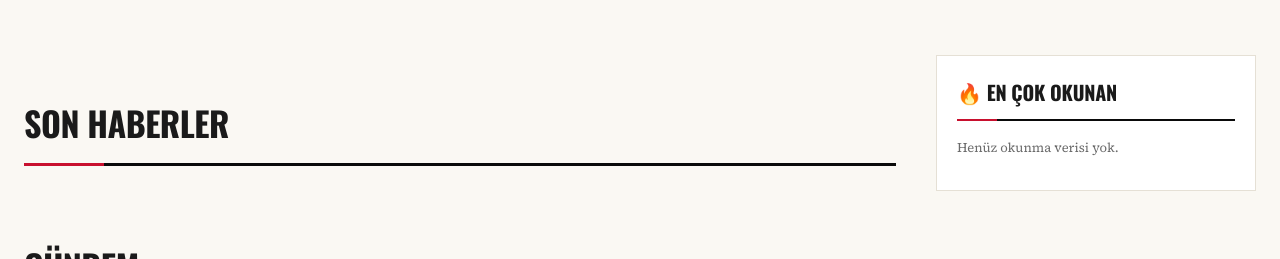
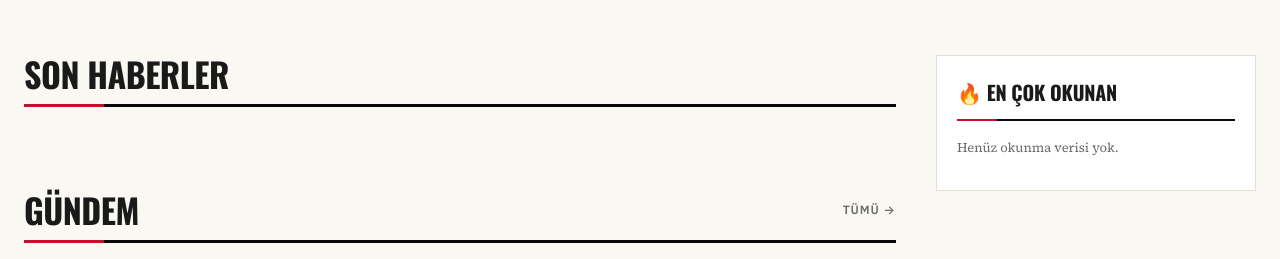
Before and after one commit to codegatr/xnews, a PHP site: page / in a window 1280 px wide. Shown: the part 941-1200 px from the top of the page. Run offline with PHP 8.4, Linux system fonts and the light colour scheme; data comes from the database, SQL or seed files in the repository; tables that the repository leaves empty hold one stand-in row (values such as "Sample post").

Commit message:
v1.0.12 - HOTFIX: Ana sayfa kategori baslik ustuste binme
Sorun: SAĞLIK, EĞİTİM, KÜLTÜR SANAT gibi kategori basliklari
bir onceki kategori grid'inin ustune biniyordu.

Sebep: margin-collapse + flex layout etkilesimi.
.kategori-bolum { margin-bottom: 48px } vardi.
.bolum-baslik { margin: 40px 0 24px } vardi.
Collapse sonucu 48px olmaliydi ama bazi renderer'larda
daha az gosteriliyor, kartlar alta tasabiliyor.

Cozum:
- .kategori-bolum: margin 0 0 60px, display: block, clear: both
- .bolum-baslik: margin 0 0 24px (margin-top kaldırıldı)
- .bolum-baslik h2: line-height 1.1 eklendi (buyuk fontlar dusmesin)
- .kat-grid: align-items stretch + kartlar flex column
  Tum kartlar aynı yukseklikte, meta alt kısımda sabitlendi

Her kategori section'i artık netleşmis 60px alt bosluk + net border.

CODEGA

```diff
--- a/assets/css/style.css
+++ b/assets/css/style.css
@@ -309,7 +309,7 @@ main { padding: 40px 0 80px; min-height: 500px; position: relative; z-index: 0;
     display: flex;
     align-items: baseline;
     gap: 20px;
-    margin: 40px 0 24px;
+    margin: 0 0 24px;
     padding-bottom: 12px;
     border-bottom: 3px solid var(--black);
     position: relative;
@@ -332,6 +332,7 @@ main { padding: 40px 0 80px; min-height: 500px; position: relative; z-index: 0;
     letter-spacing: -.5px;
     flex: 1 1 auto;
     min-width: 0;
+    line-height: 1.1;
 }
 .bolum-baslik .tumu {
     font-family: var(--font-ui);
@@ -346,6 +347,15 @@ main { padding: 40px 0 80px; min-height: 500px; position: relative; z-index: 0;
     white-space: nowrap;
 }
 .bolum-baslik .tumu:hover { color: var(--brand); }
+
+/* Kategori bolum - her biri ayri bir bolum */
+.kategori-bolum {
+    display: block;
+    clear: both;
+    margin: 0 0 60px;
+    padding: 0;
+}
+.kategori-bolum + .kategori-bolum { margin-top: 0; }
 
 /* ===================================================
    MANSET GRID (ana sayfa hero)
@@ -451,8 +461,10 @@ main { padding: 40px 0 80px; min-height: 500px; position: relative; z-index: 0;
 /* ===================================================
    KATEGORI SERIT (her kategori icin ayri bolum)
    =================================================== */
-.kategori-bolum { margin-bottom: 48px; }
-.kat-grid { display: grid; grid-template-columns: repeat(4, 1fr); gap: var(--gap); }
+.kat-grid { display: grid; grid-template-columns: repeat(4, 1fr); gap: var(--gap); align-items: stretch; }
+.kat-grid .haber-kart { display: flex; flex-direction: column; height: 100%; }
+.kat-grid .haber-kart .metin { flex: 1; display: flex; flex-direction: column; }
+.kat-grid .haber-kart .meta { margin-top: auto; }
 .kat-grid-3 { display: grid; grid-template-columns: repeat(3, 1fr); gap: var(--gap); }
 
 /* ===================================================
```
Also changed, not shown: manifest.json.
